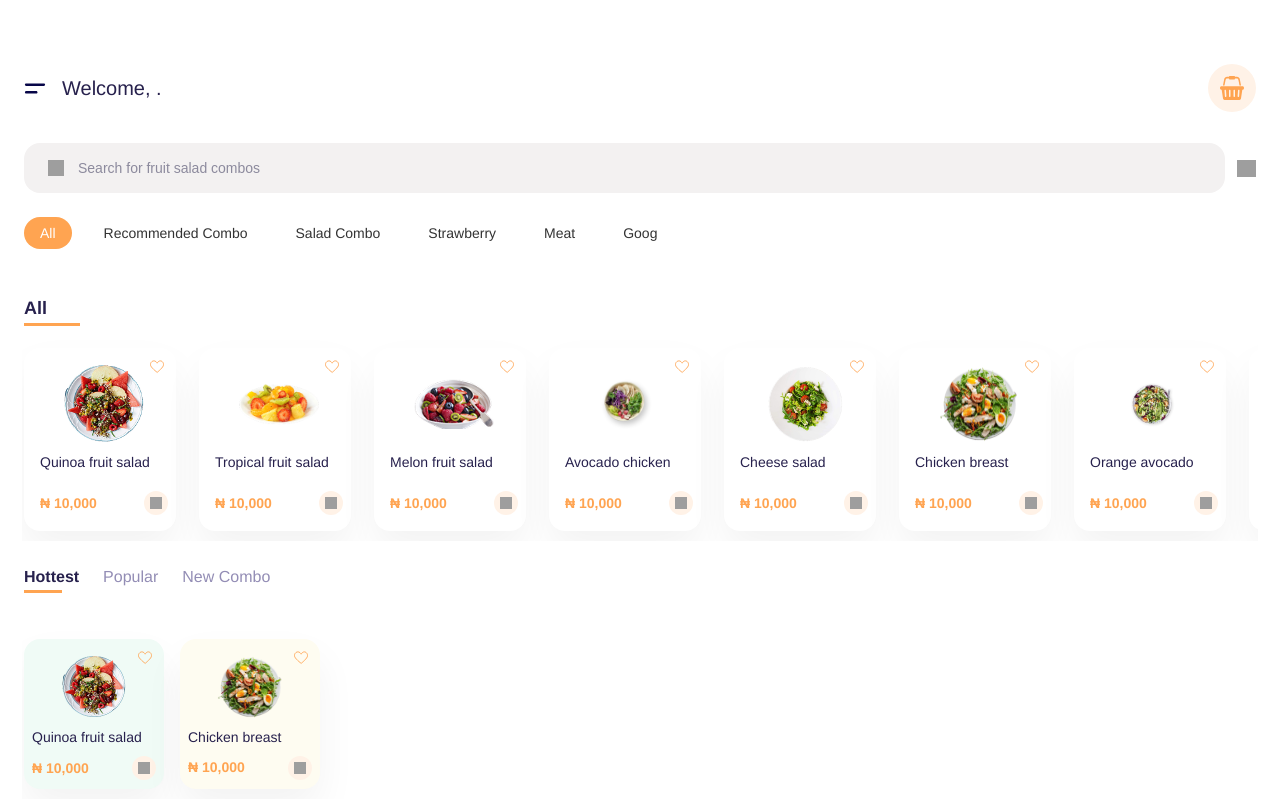
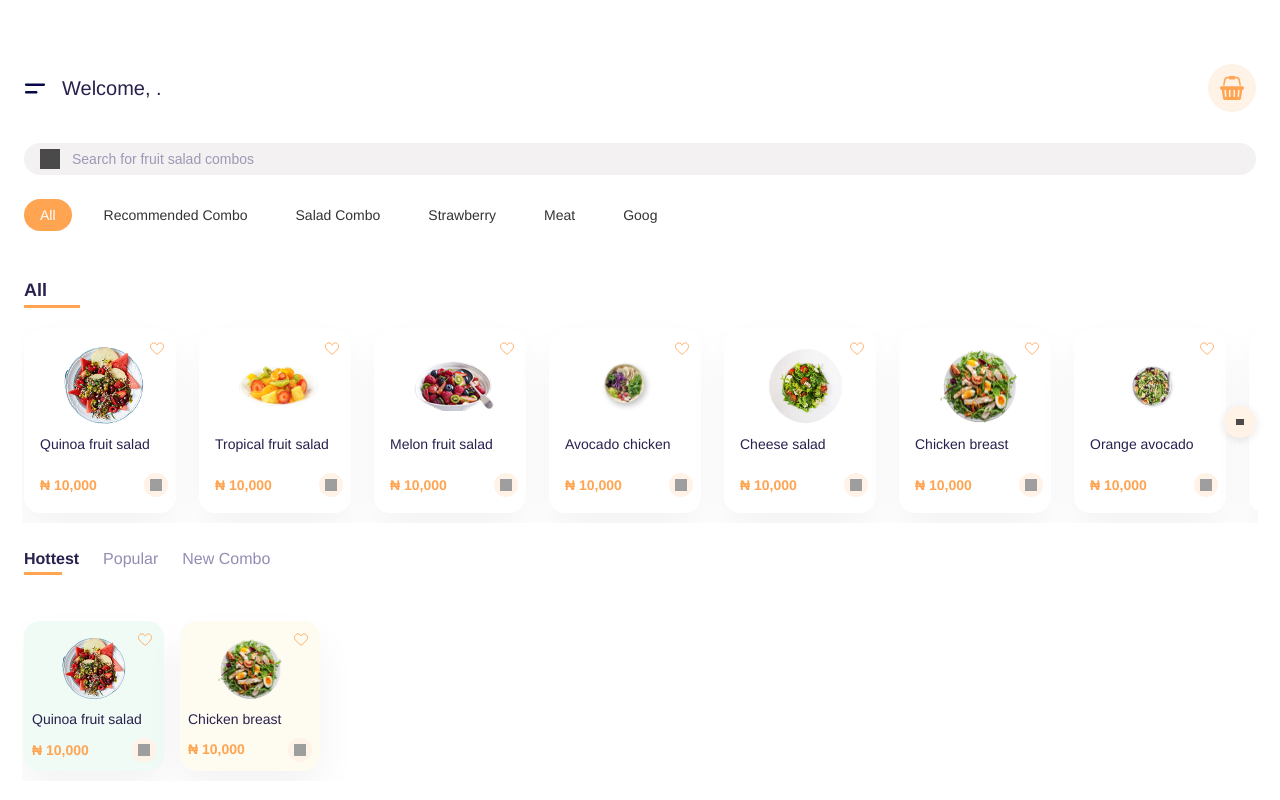
Before and after one commit to ooBean/salad-app, a React (Vite) app: page /home in a window 1280 px wide. Built offline with nearby package versions, Linux system fonts and the light colour scheme; grey boxes are pictures that could not be loaded.

Commit message:
feat(home): implement search history and carousel scroll arrows

```diff
--- a/src/pages/Home/index.less
+++ b/src/pages/Home/index.less
@@ -1,4 +1,3 @@
-
 @import '@/styles/variables.less';
 @import '@/styles/mixins.less';
 
@@ -92,31 +91,32 @@
         margin-bottom: 24px;
 
         .search-input-wrapper {
+            flex-grow: 1;
             position: relative;
-            flex-grow: 1;
 
             .search-icon {
                 position: absolute;
-                left: 24px;
+                left: 16px;
                 top: 50%;
                 transform: translateY(-50%);
-                width: 16px;
-                height: 16px;
-                pointer-events: none;
+                width: 20px;
+                height: 20px;
+                // 使用 filter 改变 SVG 图标颜色，加深灰色
+                filter: invert(25%) sepia(0%) saturate(7500%) hue-rotate(240deg) brightness(50%) contrast(95%);
             }
 
             input {
                 width: 100%;
-                height: 50px;
+                height: 100%;
+                border-radius: 30px;
+                border: none;
                 background-color: #F3F1F1;
-                border: none;
-                border-radius: 16px;
-                padding: 0 24px 0 54px;
-                box-sizing: border-box;
+                padding-left: 48px; // 为图标留出空间
                 font-size: 14px;
+                color: #27214D; // 确保输入的文字清晰可见
 
                 &::placeholder {
-                    color: #8C8A9D;
+                    color: #9C98B6; // 加深占位文字颜色
                 }
             }
         }
@@ -163,6 +163,31 @@
                 color: #fff;
                 border-color: #FFA451;
             }
+
+            &.search-history-tab {
+                position: relative;
+                padding-right: 28px; // Increased right padding for the 'x'
+
+                &.active .remove-tag {
+                    color: #fff;
+                }
+
+                .remove-tag {
+                    position: absolute;
+                    top: 20%;
+                    right: 10px;
+                    transform: translateY(-50%);
+                    font-size: 20px;
+                    line-height: 1;
+                    font-weight: 400;
+                    color: #9C98B6;
+                    transition: color 0.2s ease-in-out;
+
+                    &:hover {
+                        color: #27214D;
+                    }
+                }
+            }
         }
     }
 
@@ -179,6 +204,10 @@
             display: inline-block;
         }
 
+        .product-list-wrapper {
+            position: relative;
+        }
+
         .product-list {
             display: flex;
             overflow-x: auto;
@@ -186,6 +215,7 @@
             margin: 0 -2px;
             -ms-overflow-style: none;
             scrollbar-width: none;
+            -webkit-overflow-scrolling: touch;
 
             &::-webkit-scrollbar {
                 display: none;
@@ -200,6 +230,7 @@
         >.section-title {
             text-align: left;
             font-size: 18px;
+
             &::after {
                 content: '';
                 position: absolute;
--- a/src/pages/Home/index.tsx
+++ b/src/pages/Home/index.tsx
@@ -1,4 +1,4 @@
-import React, { useState, useRef } from 'react';
+import React, { useState, useRef, useEffect } from 'react';
 import { useNavigate } from 'react-router-dom';
 import { useSelector, useDispatch } from 'react-redux';
 import { RootState } from '@/store';
@@ -10,8 +10,11 @@ import filter from '@/assets/svg/filter.svg';
 import shoppingBasket from '@/assets/svg/shopping-basket.svg';
 import ProductCard from '@/components/ProductCard';
 import { Product, hottestProducts, ProductCategory, ProductTag } from '@/store/product';
+import { useCarouselScroll } from '@/hooks/useCarouselScroll';
+import ScrollArrow from '@/components/ScrollArrow';
 
-const categories = Object.values(ProductCategory);
+
+const baseCategories = Object.values(ProductCategory);
 
 const hottestTabs = [
   { key: ProductTag.Hottest, label: 'Hottest' },
@@ -34,31 +37,141 @@ const Home: React.FC = () => {
   const userName = useSelector((state: RootState) => state.user.name);
   const totalItems = cartItems.reduce((sum, item) => sum + item.quantity, 0);
 
-  const [activeCategory, setActiveCategory] = useState<ProductCategory>(ProductCategory.All);
+  const [activeCategory, setActiveCategory] = useState<ProductCategory | string>(ProductCategory.All);
   const [activeHotTab, setActiveHotTab] = useState<HotTabKey>(ProductTag.Hottest);
+  const [searchTerm, setSearchTerm] = useState('');
+  const [searchQuery, setSearchQuery] = useState('');
+  const [searchHistory, setSearchHistory] = useState<string[]>([]);
+  // Load search history on mount
+  useEffect(() => {
+    const raw = sessionStorage.getItem('salad_searchHistory');
+    if (raw) {
+      try {
+        const parsed = JSON.parse(raw);
+        if (Array.isArray(parsed)) setSearchHistory(parsed);
+      } catch {
+        // ignore parse errors
+      }
+    }
+  }, []);
+  // Persist search history
+  useEffect(() => {
+    sessionStorage.setItem('salad_searchHistory', JSON.stringify(searchHistory));
+  }, [searchHistory]);
+  // Persist searchQuery across tab switches and optional page reloads (localStorage)
+  useEffect(() => {
+    const saved = sessionStorage.getItem('salad_searchQuery');
+    if (saved) {
+      setSearchQuery(saved);
+    }
+  }, []);
+  useEffect(() => {
+    if (searchQuery) {
+      sessionStorage.setItem('salad_searchQuery', searchQuery);
+    } else {
+      sessionStorage.removeItem('salad_searchQuery');
+    }
+  }, [searchQuery]);
+
+  useEffect(() => {
+    const activeTab = tabsRef.current[activeCategory];
+    if (activeTab) {
+      activeTab.scrollIntoView({
+        behavior: 'smooth',
+        inline: 'center',
+        block: 'nearest',
+      });
+    }
+  }, [activeCategory]);
+
   const [animatedClones, setAnimatedClones] = useState<AnimatedClone[]>([]);
 
   const shoppingBasketRef = useRef<HTMLDivElement>(null);
+  const tabsRef = useRef<Record<string, HTMLButtonElement | null>>({});
+  const recommendedListRef = useRef<HTMLDivElement>(null);
+  const hottestListRef = useRef<HTMLDivElement>(null);
+
+  const recommendedScroll = useCarouselScroll(recommendedListRef);
+  const hottestScroll = useCarouselScroll(hottestListRef);
+
+  // --- Search and Filter Logic ---
+  const handleSearch = () => {
+    const trimmedSearch = searchTerm.trim();
+    if (trimmedSearch) {
+      setSearchQuery(trimmedSearch);
+      // Update history (front-most)
+      setSearchHistory(prev => {
+        const exists = prev.includes(trimmedSearch);
+        const next = exists ? prev : [trimmedSearch, ...prev];
+        return next.slice(0, 8);
+      });
+      setActiveCategory(trimmedSearch);
+      setSearchTerm('');
+    } else {
+      // If search is cleared, reset to 'All'
+      setSearchQuery('');
+      setSearchTerm('');
+      setActiveCategory(ProductCategory.All);
+    }
+  };
+
+  const handleCategoryClick = (category: ProductCategory | string) => {
+    // If a base category is clicked, clear the search state to show category results.
+    if (baseCategories.includes(category as ProductCategory)) {
+      setSearchQuery('');
+      setSearchTerm('');
+      setActiveCategory(category);
+      return;
+    }
+
+    // If a search history item is clicked, treat it as a new search.
+    setSearchTerm(category);
+    setSearchQuery(category);
+    setActiveCategory(category);
+  };
+
+  const handleRemoveSearchHistory = (e: React.MouseEvent, tagToRemove: string) => {
+    e.stopPropagation(); // Prevent handleCategoryClick from firing
+    const nextHistory = searchHistory.filter(item => item !== tagToRemove);
+    setSearchHistory(nextHistory);
+
+    // If the removed tag was the active search, clear the search
+    if (searchQuery === tagToRemove) {
+      setSearchQuery('');
+      setSearchTerm('');
+      setActiveCategory(ProductCategory.All);
+    }
+  };
+
+  const displayCategories = [...new Set([...searchHistory, ...baseCategories])];
+
+  const visibleProducts = hottestProducts.filter(p => {
+    // If a search is active, always filter by name regardless of activeCategory
+    if (searchQuery) {
+      return p.name.toLowerCase().includes(searchQuery.toLowerCase());
+    }
+    // Otherwise, filter by category
+    if (activeCategory === ProductCategory.All) {
+      return true; // Show all products
+    }
+    return p.categories.includes(activeCategory as ProductCategory);
+  });
 
   const visibleHottest = hottestProducts.filter(p => p.tag === activeHotTab);
-  const visibleProducts = hottestProducts
-    .filter(p => activeCategory === ProductCategory.All || p.categories.includes(activeCategory));
 
+  // --- Add to Cart Animation Logic ---
   const handleAddToCart = (element: HTMLDivElement, product: Product) => {
-    // 1. 将商品添加到购物车
     const cartItem = {
       id: String(product.id),
       title: product.name,
       price: product.price,
       image: product.image,
-      bgColor: product.bgColor, // 添加 bgColor
+      bgColor: product.bgColor,
       quantity: 1
     };
     dispatch(addItem(cartItem));
 
-    // 2. 创建动画
     if (!shoppingBasketRef.current) return;
-
     const startRect = element.getBoundingClientRect();
     const endRect = shoppingBasketRef.current.getBoundingClientRect();
     const cloneId = Date.now();
@@ -75,10 +188,8 @@ const Home: React.FC = () => {
         transition: 'all 1s ease-in-out',
       },
     };
-
     setAnimatedClones(prev => [...prev, newClone]);
 
-    // 3. 触发动画
     setTimeout(() => {
       setAnimatedClones(prev => prev.map(clone =>
         clone.id === cloneId ? {
@@ -95,7 +206,6 @@ const Home: React.FC = () => {
       ));
     }, 100);
 
-    // 4. 清理动画元素
     setTimeout(() => {
       setAnimatedClones(prev => prev.filter(clone => clone.id !== cloneId));
     }, 1100);
@@ -125,30 +235,54 @@ const Home: React.FC = () => {
       <div className="search-bar-container">
         <div className="search-input-wrapper">
           <img src={search} alt="Search" className="search-icon" />
-          <input type="text" placeholder="Search for fruit salad combos" />
+          <input
+            type="text"
+            placeholder="Search for fruit salad combos"
+            value={searchTerm}
+            onChange={(e) => setSearchTerm(e.target.value)}
+            onKeyDown={(e) => e.key === 'Enter' && handleSearch()}
+            onBlur={handleSearch}
+          />
         </div>
-        <img src={filter} alt="Filter" className="filter-icon" />
+        {/* <img src={filter} alt="Filter" className="filter-icon" /> */}
       </div>
 
       <div className="category-tabs">
-        {categories.map((category) => (
+        {displayCategories.map((category) => (
           <button
             key={category}
-            className={`category-tab ${activeCategory === category ? 'active' : ''}`}
-            onClick={() => setActiveCategory(category)}
+            ref={el => (tabsRef.current[category] = el)}
+            className={`category-tab ${activeCategory === category ? 'active' : ''} ${!baseCategories.includes(category as ProductCategory) ? 'search-history-tab' : ''}`}
+            onClick={() => handleCategoryClick(category)}
           >
             {category}
+            {!baseCategories.includes(category as ProductCategory) && (
+              <span
+                className="remove-tag"
+                onClick={(e) => handleRemoveSearchHistory(e, category)}
+              >
+                ×
+              </span>
+            )}
           </button>
         ))}
       </div>
 
       <section className="product-section recommended-section">
         <h3 className="section-title recommended-title">{activeCategory}</h3>
-        <div className="product-list">
+        {visibleProducts.length === 0 ? (
+          <div className="empty-state">No matching salads found. Please try different keywords or browse by category.</div>
+        ) : (
+          <div className="product-list-wrapper">
+            <div className="product-list" ref={recommendedListRef}>
               {visibleProducts.map((product) => (
                 <ProductCard key={product.id} product={product} variant="large" onAddToCart={handleAddToCart} />
               ))}
             </div>
+            <ScrollArrow direction="left" visible={recommendedScroll.canScrollLeft} onClick={recommendedScroll.scrollLeft} />
+            <ScrollArrow direction="right" visible={recommendedScroll.canScrollRight} onClick={recommendedScroll.scrollRight} />
+          </div>
+        )}
       </section>
 
       <section className="product-section hottest-section">
@@ -163,7 +297,8 @@ const Home: React.FC = () => {
             </h3>
           ))}
         </div>
-        <div className="product-list">
+        <div className="product-list-wrapper">
+            <div className="product-list" ref={hottestListRef}>
             {visibleHottest.map((product) => (
                 <ProductCard
                 key={product.id}
@@ -173,6 +308,9 @@ const Home: React.FC = () => {
                 />
             ))}
             </div>
+            <ScrollArrow direction="left" visible={hottestScroll.canScrollLeft} onClick={hottestScroll.scrollLeft} />
+            <ScrollArrow direction="right" visible={hottestScroll.canScrollRight} onClick={hottestScroll.scrollRight} />
+        </div>
       </section>
     </div>
   );
```
Lines whose indentation alone changed are shown as unchanged.
